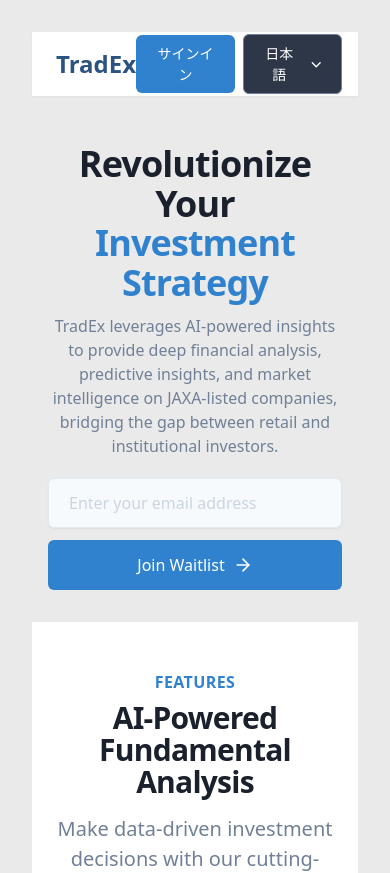
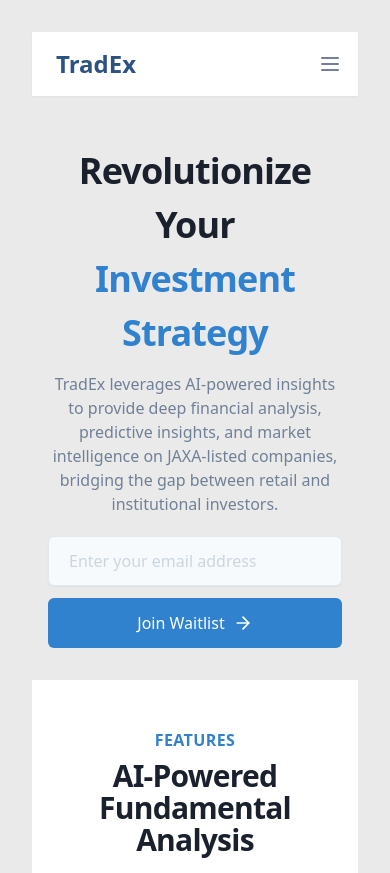
Before and after one commit to builders-weekend-tradex/tradex-frontend, a React (Vite) app: page / in a window 390 px wide. Shown: the top 873 px of the page. Built offline with nearby package versions, Linux system fonts and the light colour scheme.

Commit message:
feat: add hamburger menu

```diff
--- a/src/App.css
+++ b/src/App.css
@@ -8,31 +8,3 @@
   padding: 2rem;
   text-align: center;
 }
-
-.logo {
-  height: 6em;
-  padding: 1.5em;
-  will-change: filter;
-  transition: filter 300ms;
-}
-.logo:hover {
-  filter: drop-shadow(0 0 2em #646cffaa);
-}
-.logo.react:hover {
-  filter: drop-shadow(0 0 2em #61dafbaa);
-}
-
-@keyframes logo-spin {
-  from {
-    transform: rotate(0deg);
-  }
-  to {
-    transform: rotate(360deg);
-  }
-}
-
-@media (prefers-reduced-motion: no-preference) {
-  a:nth-of-type(2) .logo {
-    animation: logo-spin infinite 20s linear;
-  }
-}
--- a/src/components/layout/Header.tsx
+++ b/src/components/layout/Header.tsx
@@ -1,9 +1,16 @@
-import LanguageSwitcher from "../language/LanguageSelector";
+import LanguageSelector from "../language/LanguageSelector";
 import { useTranslation } from "react-i18next";
 import { Link } from "react-router-dom";
+import { useState } from "react";
 
 const Header: React.FC = () => {
   const { t } = useTranslation();
+
+  const [isMobileMenuOpen, setIsMobileMenuOpen] = useState(false);
+
+  const toggleMobileMenu = () => {
+    setIsMobileMenuOpen(!isMobileMenuOpen);
+  };
 
   return (
     <nav className="bg-white shadow-sm w-full">
@@ -30,22 +37,72 @@
               >
                 {t("header.pricing")}
               </a>
-              <div>
+
               <Link
                 to="/analytics"
                 className="border-transparent text-gray-600 hover:border-blue-500 hover:text-gray-900 inline-flex items-center px-1 pt-1 border-b-2 text-sm font-medium"
               >
                 Analytics
               </Link>
-              </div>
-            </div>
-          </div>
+
               <div className="flex items-center gap-2">
                 <button className="bg-blue-600 hover:bg-blue-700 text-white px-4 py-2 rounded-md text-sm font-medium">
                   {t("header.sign-in")}
                 </button>
-            <LanguageSwitcher />
+                <LanguageSelector />
               </div>
+            </div>
+          </div>
+
+          <div className="flex items-center sm:hidden">
+            <button
+              onClick={toggleMobileMenu}
+              type="button"
+              className="text-gray-600 hover:text-gray-900 focus:outline-none"
+            >
+              <span className="sr-only">Open main menu</span>
+              <svg
+                className="h-6 w-6"
+                xmlns="http://www.w3.org/2000/svg"
+                fill="none"
+                viewBox="0 0 24 24"
+                stroke="currentColor"
+              >
+                <path
+                  strokeLinecap="round"
+                  strokeLinejoin="round"
+                  strokeWidth="2"
+                  d="M4 6h16M4 12h16M4 18h16"
+                />
+              </svg>
+            </button>
+          </div>
+        </div>
+      </div>
+      <div className={`sm:hidden ${isMobileMenuOpen ? "block" : "hidden"}`}>
+        <div className="px-2 pt-2 pb-3 space-y-1">
+          <a
+            href="#features"
+            className="text-gray-600 hover:text-gray-900 block px-3 py-2 text-base font-medium"
+          >
+            {t("header.features")}
+          </a>
+          <a
+            href="#pricing"
+            className="text-gray-600 hover:text-gray-900 block px-3 py-2 text-base font-medium"
+          >
+            {t("header.pricing")}
+          </a>
+          <Link
+            to="/analytics"
+            className="text-gray-600 hover:text-gray-900 block px-3 py-2 text-base font-medium"
+          >
+            Analytics
+          </Link>
+          <button className="text-gray-600 hover:text-gray-900 block px-3 py-2 text-base font-medium">
+            {t("header.sign-in")}
+          </button>
+          <LanguageSelector />
         </div>
       </div>
     </nav>
--- a/src/index.css
+++ b/src/index.css
@@ -25,50 +25,3 @@
 a:hover {
   color: #dcdcdc;
 }
-
-body {
-  margin: 0;
-  display: flex;
-  place-items: center;
-  min-width: 320px;
-  min-height: 100vh;
-}
-
-h1 {
-  font-size: 3.2em;
-  line-height: 1.1;
-}
-
-/* button {
-  border-radius: 8px;
-  border: 1px solid transparent;
-  padding: 0.6em 1.2em;
-  font-size: 1em;
-  font-weight: 500;
-  font-family: inherit;
-  background-color: #1a1a1a;
-  cursor: pointer;
-  transition: border-color 0.25s;
-}
-button:hover {
-  border-color: #646cff;
-}
-button:focus,
-button:focus-visible {
-  outline: 4px auto -webkit-focus-ring-color;
-}
-
-@media (prefers-color-scheme: light) {
-  :root {
-    color: #213547;
-    background-color: #ffffff;
-  }
-  a:hover {
-    color: #747bff;
-  }
-  button {
-    background-color: #f9f9f9;
-  }
-}
-
-*/
```
Lines whose indentation alone changed are shown as unchanged.
